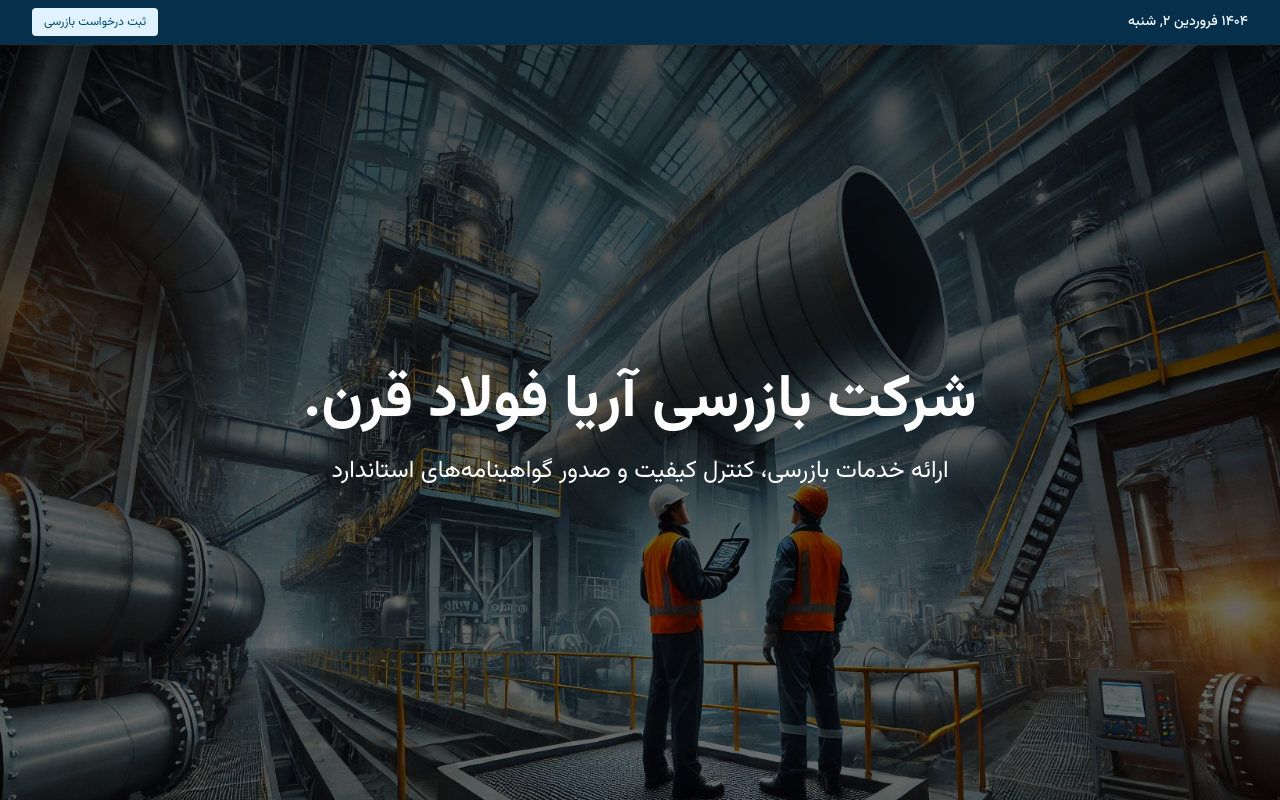
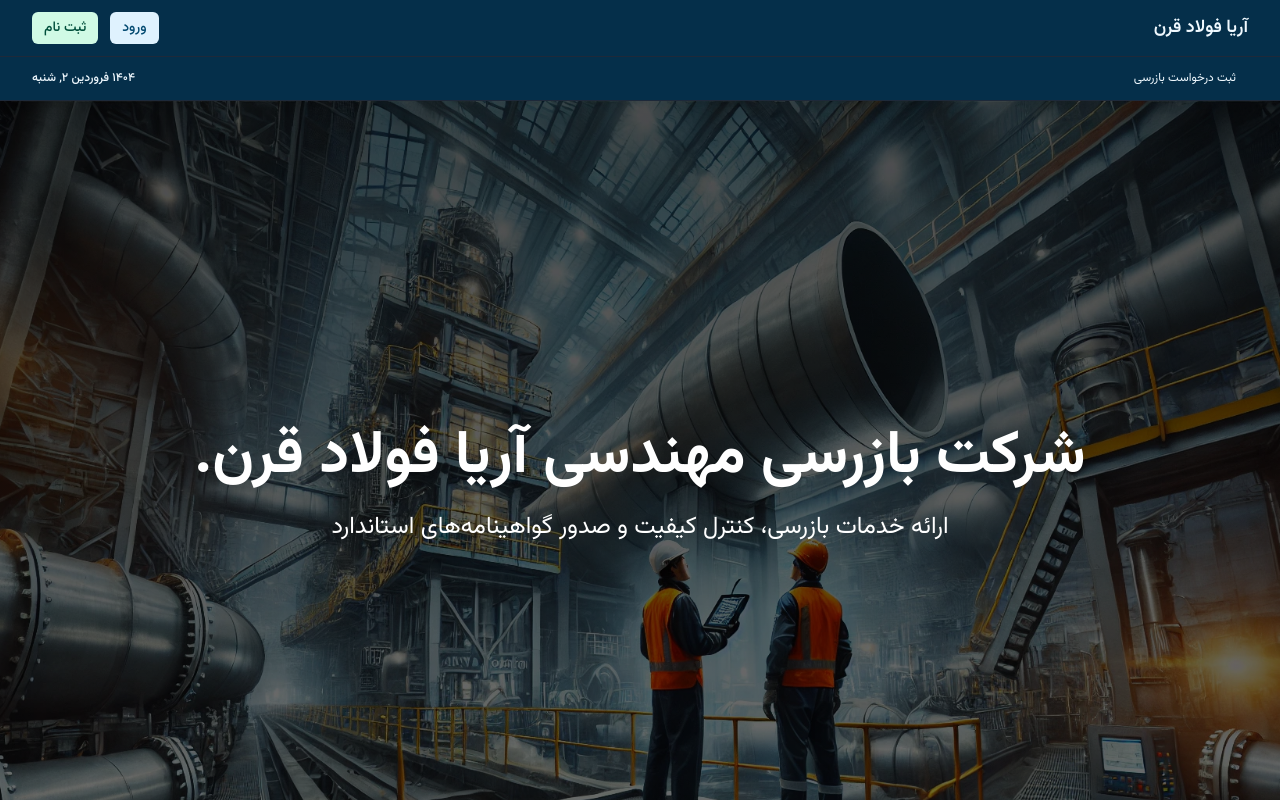
Before and after one commit to bitnevis8/aryafoulad-nextjs, a Next.js app: page / in a window 1280 px wide. Shown: the top 800 px of the page. Built offline with nearby package versions, Linux system fonts and the light colour scheme; no server answers.

Commit message:
add project request

```diff
--- a/app/components/DateBar.js
+++ b/app/components/DateBar.js
@@ -24,10 +24,10 @@ export default function DateBar() {
   }, []);
 
   return (
-    <div className="bg-sky-950 border-b border-gray-800 py-2 px-8">
-      <div className="max-w-7xl mx-auto flex items-center justify-between">
-        <div className="text-sm text-sky-50 font-medium">{persianDate}</div>
-        <Link href="/projects/request" className="text-xs px-3 py-1.5 rounded bg-sky-100 text-sky-900 hover:bg-sky-200 transition">ثبت درخواست بازرسی</Link>
+    <div className="bg-sky-950 border-b border-gray-800 py-2 px-8 text-sm">
+      <div className=" mx-auto flex flex-row-reverse items-center justify-between">
+        <div className="text-xs text-sky-50 font-medium ">{persianDate}</div>
+        <Link href="/projects/request" className="text-xs px-3 py-1.5 rounded  text-sky-50 hover:bg-sky-700 transition">ثبت درخواست بازرسی</Link>
       </div>
     </div>
   );
--- a/app/components/layout/Navbar.js
+++ b/app/components/layout/Navbar.js
@@ -4,5 +4,51 @@ import { useAuth } from "@/app/context/AuthContext";
 
 export default function Navbar() {
   const { user } = useAuth();
-  return null;
+
+  return (
+    <header className="fixed top-0 inset-x-0 z-50 bg-sky-950 border-b border-gray-800">
+      <div className="mx-auto px-4 sm:px-6 lg:px-8 py-3">
+        {/* We are in RTL globally; render buttons first so they sit on the visual right, and the brand second to sit on the visual left */}
+        <div className="flex flex-row-reverse items-center justify-between">
+          {/* Actions (visual right in RTL) */}
+          <div className="flex items-center gap-2 sm:gap-3">
+            {!user && (
+              <>
+                <Link
+                  href="/auth/login"
+                  className="inline-flex items-center rounded-md px-3 py-1.5 text-xs sm:text-sm font-medium bg-sky-100 text-sky-900 hover:bg-sky-200 transition"
+                >
+                  ورود
+                </Link>
+                <Link
+                  href="/auth/register"
+                  className="inline-flex items-center rounded-md px-3 py-1.5 text-xs sm:text-sm font-medium bg-emerald-100 text-emerald-900 hover:bg-emerald-200 transition"
+                >
+                  ثبت نام
+                </Link>
+              </>
+            )}
+            {user && (
+              <>
+                <Link
+                  href="/dashboard"
+                  className="text-sky-50 text-xs sm:text-sm hover:underline"
+                  title="ورود به داشبورد"
+                >
+                  {user?.firstName && user?.lastName
+                    ? `${user.firstName} ${user.lastName}`
+                    : (user?.fullName || user?.name || user?.username || "کاربر")}
+                </Link>
+              </>
+            )}
+          </div>
+
+          {/* Brand (visual left in RTL) */}
+          <Link href="/" className="text-sky-50 text-base sm:text-lg font-semibold hover:opacity-90">
+            آریا فولاد قرن
+          </Link>
+        </div>
+      </div>
+    </header>
+  );
 }
--- a/app/layout.js
+++ b/app/layout.js
@@ -1,11 +1,9 @@
 import { Vazirmatn } from "next/font/google";
 import "./globals.css";
 import Footer from "./components/ui/Footer/Footer";
-import Link from "next/link";
 import { AuthProvider } from "./context/AuthContext";
-import AuthButtons from "./components/AuthButtons";
+import DateBar from "./components/DateBar";
 import Navbar from "./components/layout/Navbar";
-import DateBar from "./components/DateBar";
 
 const vazirmatn = Vazirmatn({
   subsets: ["arabic"],
@@ -23,8 +21,8 @@ export default function RootLayout({ children }) {
     <html lang="fa" dir="rtl" className={vazirmatn.variable}>
       <body className={`${vazirmatn.className} min-h-screen flex flex-col`}>
         <AuthProvider>
-
-          {/* حذف هدر بالایی */}
+          <Navbar />
+          <div className="h-14 bg-sky-900" />
           <DateBar />
           <div className="min-h-screen w-full">
             {children}
--- a/app/page.js
+++ b/app/page.js
@@ -18,7 +18,7 @@ export default function Home() {
         <div className="absolute inset-0 bg-gradient-to-b from-black/60 to-black/40 flex items-center justify-center">
           <div className="text-center text-white px-4 md:px-6 lg:px-8">
             <h1 className="text-4xl sm:text-5xl md:text-6xl font-bold mb-4 sm:mb-6">
-              شرکت بازرسی آریا فولاد قرن.
+              شرکت بازرسی مهندسی آریا فولاد قرن.
             </h1>
             <p className="text-lg sm:text-xl md:text-2xl mb-6 sm:mb-8 max-w-3xl mx-auto">
               ارائه خدمات بازرسی، کنترل کیفیت و صدور گواهینامه‌های استاندارد
```
